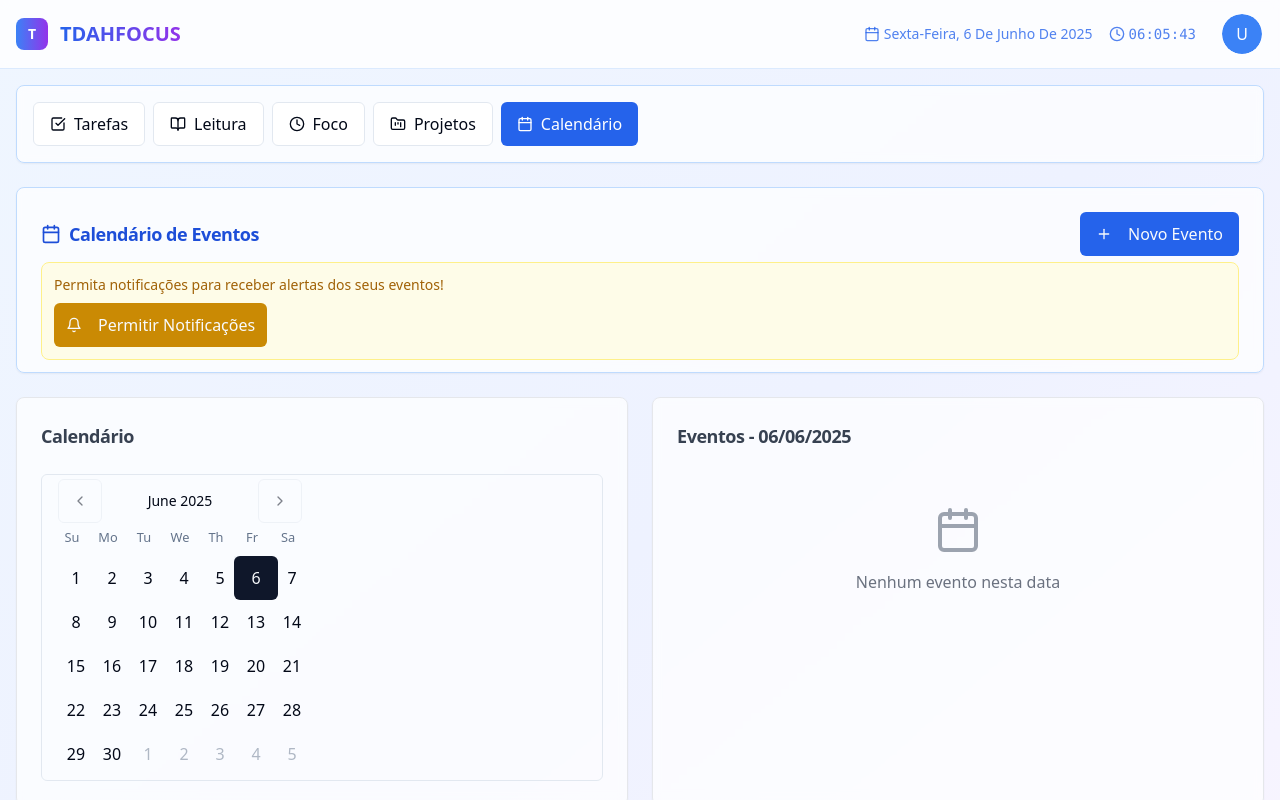
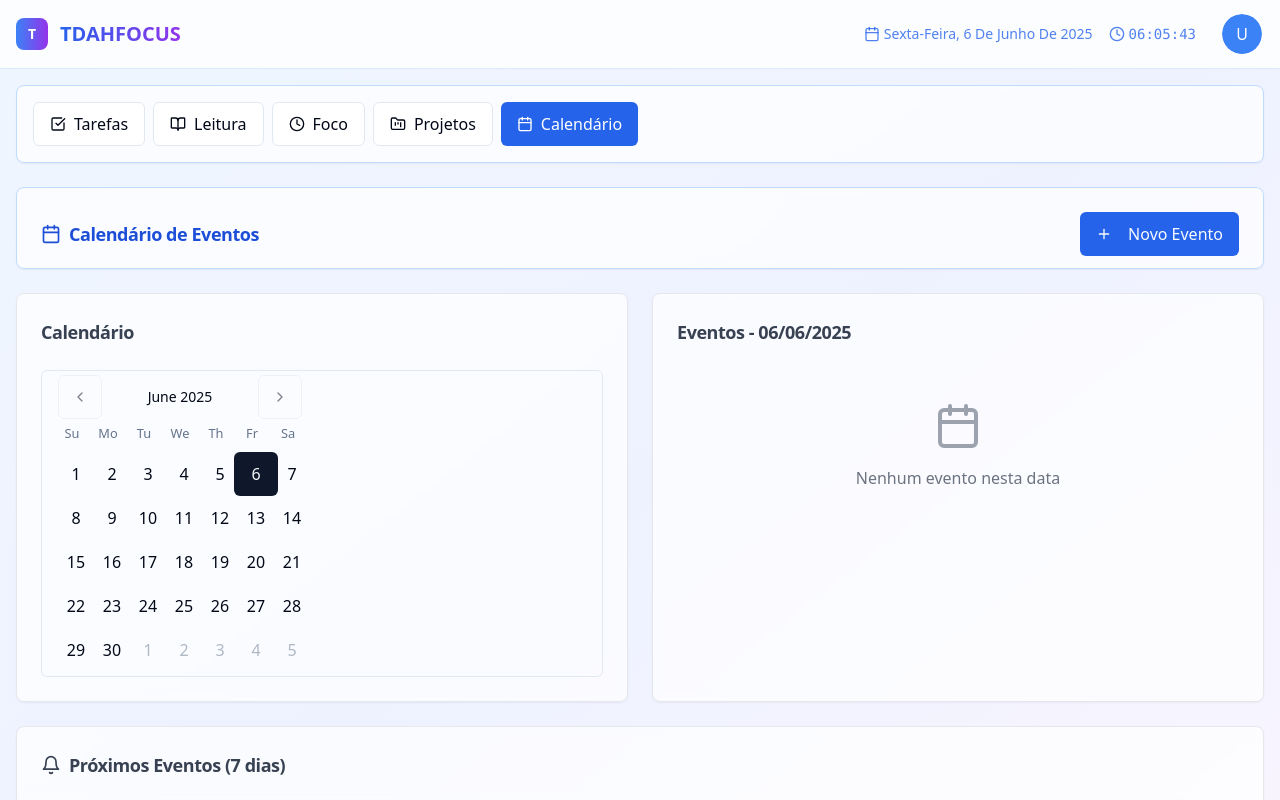
Before and after one commit to AlexCorreaDJ/task-tame-system, a React (Vite) app: page / in a window 1280 px wide. Both pictures are taken after a click on the button "Calendário". Built offline with nearby package versions, Linux system fonts and the light colour scheme.

Commit message:
Remove "Permitir Notificação" from calendar
Removed the "Permitir Notificação" section from the calendar tab in `src/components/CalendarManager.tsx`.

```diff
--- a/src/components/CalendarManager.tsx
+++ b/src/components/CalendarManager.tsx
@@ -22,13 +22,11 @@ export const CalendarManager = () => {
     deleteEvent,
     getEventsForDate,
     getUpcomingEvents,
-    requestNotificationPermission,
     startEventSystem
   } = useCalendarEvents();
 
   const [selectedDate, setSelectedDate] = useState<Date>(new Date());
   const [showAddForm, setShowAddForm] = useState(false);
-  const [notificationPermission, setNotificationPermission] = useState(false);
 
   // Safe date formatting function
   const safeFormat = (date: Date | string, formatStr: string) => {
@@ -52,18 +50,8 @@ export const CalendarManager = () => {
 
   useEffect(() => {
     const cleanup = startEventSystem();
-
-    if ('Notification' in window) {
-      setNotificationPermission(Notification.permission === 'granted');
-    }
-
     return cleanup;
   }, []);
-
-  const handleRequestPermission = async () => {
-    const granted = await requestNotificationPermission();
-    setNotificationPermission(granted);
-  };
 
   const handleAddEvent = () => {
     if (!newEvent.title || !newEvent.date || !newEvent.time) return;
@@ -142,22 +130,6 @@ export const CalendarManager = () => {
               Novo Evento
             </Button>
           </div>
-
-          {!notificationPermission && (
-            <div className="bg-yellow-50 border border-yellow-200 rounded-lg p-3 mt-4">
-              <p className="text-sm text-yellow-700 mb-2">
-                Permita notificações para receber alertas dos seus eventos!
-              </p>
-              <Button
-                onClick={handleRequestPermission}
-                size="sm"
-                className="bg-yellow-600 hover:bg-yellow-700"
-              >
-                <Bell className="h-4 w-4 mr-2" />
-                Permitir Notificações
-              </Button>
-            </div>
-          )}
         </CardHeader>
 
         {showAddForm && (
--- a/src/hooks/useCalendarEvents.ts
+++ b/src/hooks/useCalendarEvents.ts
@@ -17,15 +17,6 @@ export interface CalendarEvent {
 
 export const useCalendarEvents = () => {
   const [events, setEvents] = useLocalStorage<CalendarEvent[]>('focusflow-calendar-events', []);
-
-  // Função para solicitar permissão de notificação
-  const requestNotificationPermission = async () => {
-    if ('Notification' in window) {
-      const permission = await Notification.requestPermission();
-      return permission === 'granted';
-    }
-    return false;
-  };
 
   // Função para mostrar notificação
   const showEventNotification = (event: CalendarEvent) => {
@@ -108,7 +99,6 @@ export const useCalendarEvents = () => {
     deleteEvent,
     getEventsForDate,
     getUpcomingEvents,
-    requestNotificationPermission,
     startEventSystem
   };
 };
```
